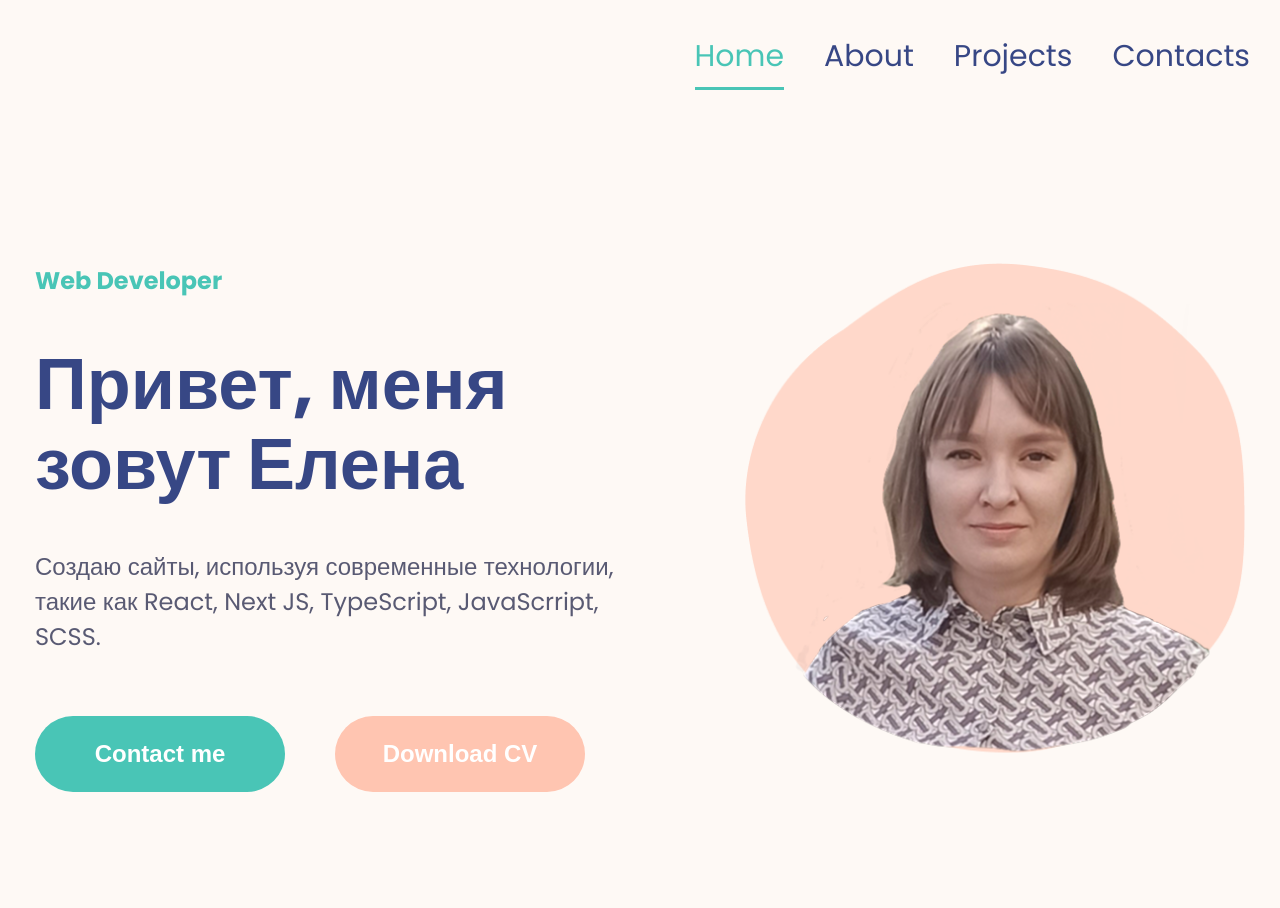
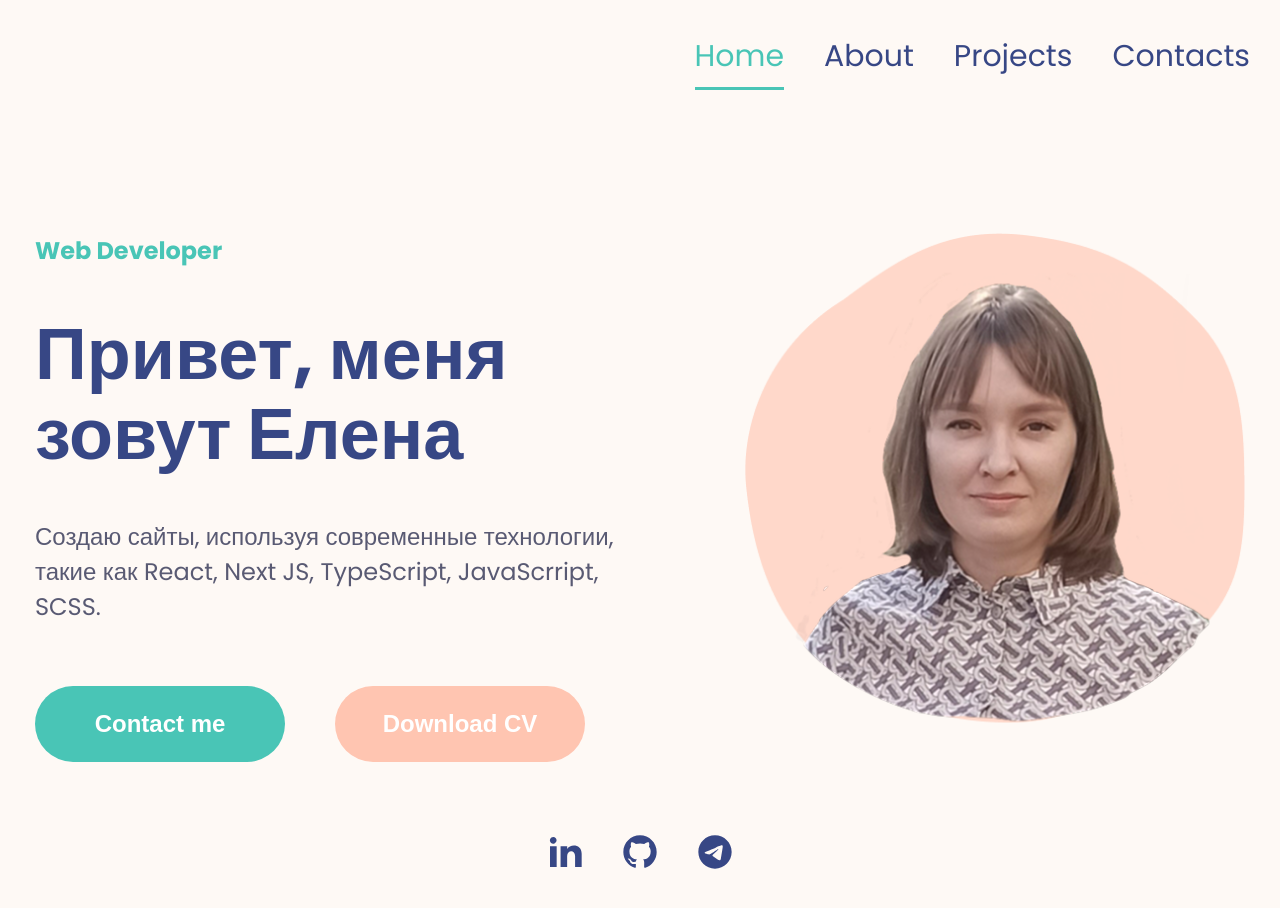
Before and after one commit to elboyko/portfolio-react, a React (Vite) app: page /#/ in a window 1280 px wide. Built offline with nearby package versions, Linux system fonts and the light colour scheme.

Commit message:
add socials and animation for button

```diff
--- a/package.json
+++ b/package.json
@@ -12,6 +12,7 @@
   "dependencies": {
     "react": "^19.0.0",
     "react-dom": "^19.0.0",
+    "react-icons": "^5.4.0",
     "react-router-dom": "^7.1.5",
     "sass": "^1.84.0"
   },
--- a/src/components/Banner/Banner.jsx
+++ b/src/components/Banner/Banner.jsx
@@ -1,7 +1,9 @@
 import Button from "../Button/Button";
+
 import photo from "/img/hl.png";
 import styles from "./Banner.module.scss";
 import { Link } from "react-router-dom";
+import Socials from "../Socials/Socials";
 function Banner() {
   return (
     <div className={styles.container}>
@@ -22,7 +24,9 @@ function Banner() {
             <img className={styles.image} src={photo} alt="main image" />
           </div>
         </div>
+
       </div>
+       <Socials/>
     </div>
   );
 }
--- a/src/components/Banner/Banner.module.scss
+++ b/src/components/Banner/Banner.module.scss
@@ -1,10 +1,9 @@
 @use '../../styles/_vars' as var;
 
 .container{
-
     max-width: 1270px;
     height: 100%;
-    padding: 150px 30px 96px;
+    padding: 120px 30px 30px;
     margin: 0 auto;
 }
 h2{
@@ -20,7 +19,6 @@ h1{
 .inner{
     display: flex;
     justify-content: space-between;
-
 }
 p{
     color:#595a73;
@@ -36,21 +34,15 @@ p{
     position: relative;
     width: 500px;
     z-index: 100;
-
-
-
 }
 
 .div{
     position: relative;
     z-index: 1000;
 }
-
-
-
 .content{
     max-width: 600px;
-  display: flex;
+    display: flex;
     flex-direction: column;
     justify-content: space-between;
 }
--- a/src/components/Button/Button.module.scss
+++ b/src/components/Button/Button.module.scss
@@ -7,13 +7,39 @@
     font-weight: 700;
     padding: 24px 34px;
     outline: none;
-    border: none;
-    border-radius: 99px;
+   border:none;
+    border-radius: 100px;
     cursor: pointer;
-    transition: .5s ease-in all;
+    transition: .7s ease-in all;
+    z-index: 1;
+    position: relative;
 }
+
+.btn::before{
+  transition: .7s ease-in all;
+  position: absolute;
+  top: 0;
+  left: 50%;
+  right: 50%;
+  bottom: 0;
+  opacity: 0;
+  content: "";
+  background-color: #FFC5B1;
+ border:0.5px solid  var.$link;
+  z-index: -1;
+  border-radius: 100px;
+  outline: none;
+}
+
+
+
+
 .btn:hover{
-  transform:  translate3d(5px, -5px, -5px);
-  transition: .5s ease-in all;
+  color:var.$nav_link;
+  transition: .7s ease-in all;
 
 }
+.btn:hover::before{
+  transition: 0.7s all ease;
+  left: 0;right: 0;opacity: 1;
+}
--- /dev/null
+++ b/src/components/Socials/Socials.jsx
@@ -0,0 +1,39 @@
+import styles from "./Socials.module.scss";
+import { Link } from "react-router-dom";
+import {
+    RiLinkedinFill,
+    RiGithubFill,
+    RiTelegramFill
+  } from "react-icons/ri";
+
+  const icons = [
+    {
+      path: 'https://www.linkedin.com/in/elena-boyko-4927baa2/',
+      site: 'LinkedIn',
+      name: <RiLinkedinFill />
+    },
+    {
+      path: 'https://github.com/elboyko',
+      site: 'GitHub',
+      name: <RiGithubFill />
+    },
+    {
+      path: 'https://t.me/ElnaBT',
+      site: 'Telegram',
+      name: <RiTelegramFill />
+    }
+  ]
+
+function Socials() {
+  return (
+    <div className={styles.container}>
+    {icons.map((icon, index)=> {
+      return <Link to={icon.path} target="_blank" key={index}  aria-label={"View Helen's "+ icon.site + " profile"}>
+      <div className={styles.icon}>{icon.name}</div>
+      </Link>
+    })}
+  </div>
+  )
+}
+
+export default Socials
--- /dev/null
+++ b/src/components/Socials/Socials.module.scss
@@ -0,0 +1,21 @@
+@use '../../styles/_vars' as var;
+
+
+.container{
+    display: flex;
+    justify-content: space-between;
+    max-width: 190px;
+    margin: 70px auto 0;
+}
+.icon{
+    svg{
+        width: 40px;
+        height: 40px;
+        fill: var.$nav_link;
+        transition: .5s ease all;
+    }
+    svg:hover{
+    fill: var.$link;
+    scale: (1.2);
+    }
+}
```
Also changed, not shown: 1 other file (tests, documents, lock files or other folders).
